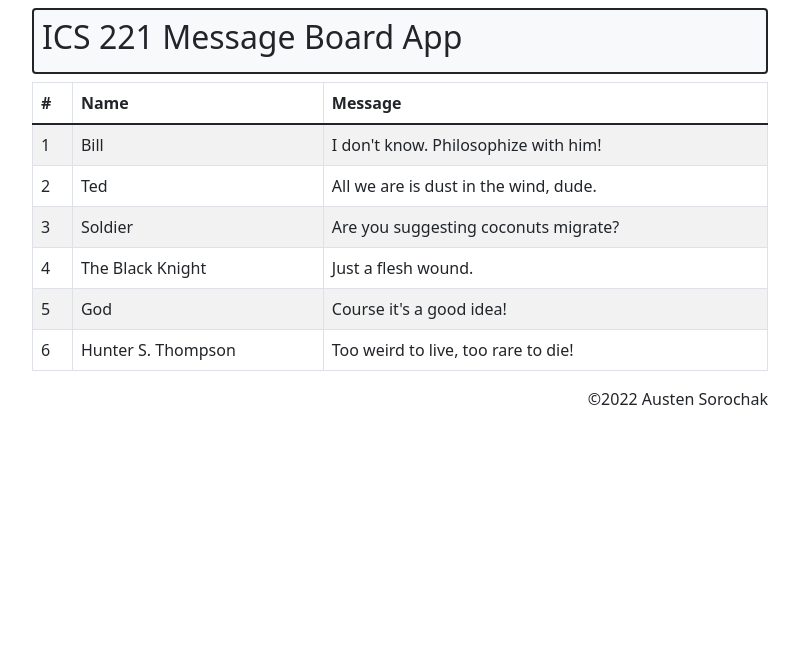
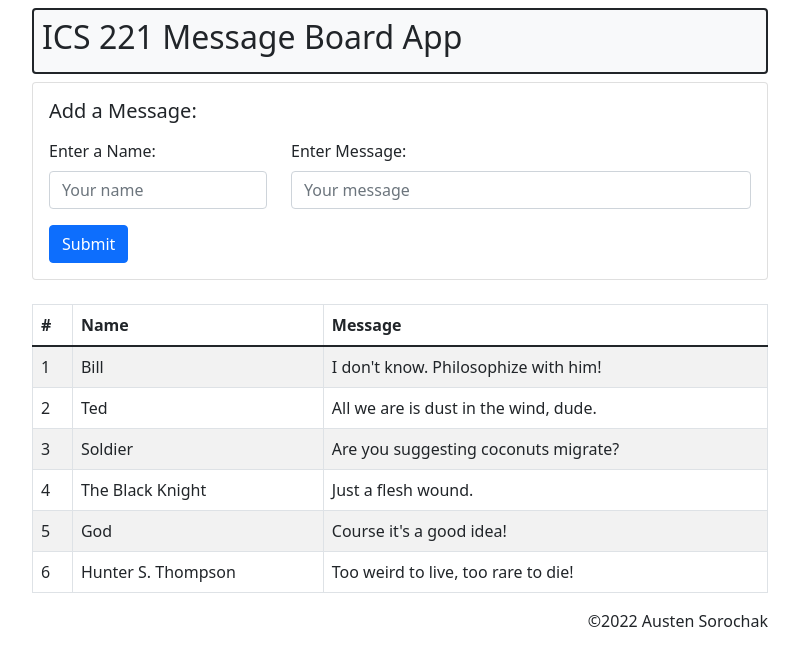
Before and after one commit to sorochak/messageBoardApp, a Next.js app: page / in a window 1280 px wide. Shown: the top 666 px of the page, without its empty margins (240-1039 px from the left). Built offline with nearby package versions, Linux system fonts and the light colour scheme.

Commit message:
added MessageFormAndList Component

```diff
--- /dev/null
+++ b/components/MessageFormAndList.js
@@ -0,0 +1,52 @@
+import NewMessageForm from "./NewMessageForm";
+import MessageList from "./MessageList";
+
+const MessageFormAndList = () => {
+
+    // function called by Formik to pass data from the Form
+    const addNewMessage = (values) => {
+        console.log(values);
+    }
+
+    const messages = [
+        {
+            id: 0,
+            name: "Bill",
+            msgText: "I don't know. Philosophize with him!",
+        },
+        {
+            id: 1,
+            name: "Ted",
+            msgText: "All we are is dust in the wind, dude.",
+        },
+        {
+            id: 2,
+            name: "Soldier",
+            msgText: "Are you suggesting coconuts migrate?",
+        },
+        {
+            id: 3,
+            name: "The Black Knight",
+            msgText: "Just a flesh wound.",
+        },
+        {
+            id: 4,
+            name: "God",
+            msgText: "Course it's a good idea!",
+        },
+        {
+            id: 5,
+            name: "Hunter S. Thompson",
+            msgText: "Too weird to live, too rare to die!",
+        },
+    ];
+
+    return (
+        <>
+            <NewMessageForm addNewMessage={addNewMessage} />
+            <MessageList messages={messages}/>
+        </>
+    )
+}
+
+export default MessageFormAndList;
--- a/components/MessageList.js
+++ b/components/MessageList.js
@@ -1,41 +1,7 @@
 import Table from 'react-bootstrap/Table';
-import MessageItem from 'MessageItem';
+import MessageItem from './MessageItem';
 
-const MessageList = () => {
-
-
-    const messages = [
-        {
-            id: 0,
-            name: "Bill",
-            msgText: "I don't know. Philosophize with him!",
-        },
-        {
-            id: 1,
-            name: "Ted",
-            msgText: "All we are is dust in the wind, dude.",
-        },
-        {
-            id: 2,
-            name: "Soldier",
-            msgText: "Are you suggesting coconuts migrate?",
-        },
-        {
-            id: 3,
-            name: "The Black Knight",
-            msgText: "Just a flesh wound.",
-        },
-        {
-            id: 4,
-            name: "God",
-            msgText: "Course it's a good idea!",
-        },
-        {
-            id: 5,
-            name: "Hunter S. Thompson",
-            msgText: "Too weird to live, too rare to die!",
-        },
-    ];
+const MessageList = ({ messages }) => {
 
     return (
         <Table striped bordered hover>
--- a/pages/index.js
+++ b/pages/index.js
@@ -1,6 +1,6 @@
 import Header from '../components/Header';
 import Footer from '../components/Footer';
-import MessageList from '../components/MessageList';
+import MessageFormAndList from '../components/MessageFormAndList';
 import { Container, Row, Col } from 'react-bootstrap';
 
 export default function App() {
@@ -13,7 +13,7 @@ export default function App() {
                     </Row>
                     <Row className="d-flex justify-content-center">
                         <Col lg={8}>
-                            <MessageList />
+                            <MessageFormAndList />
                         </Col>
                     </Row>
                     <Row className="d-flex justify-content-center">
```
